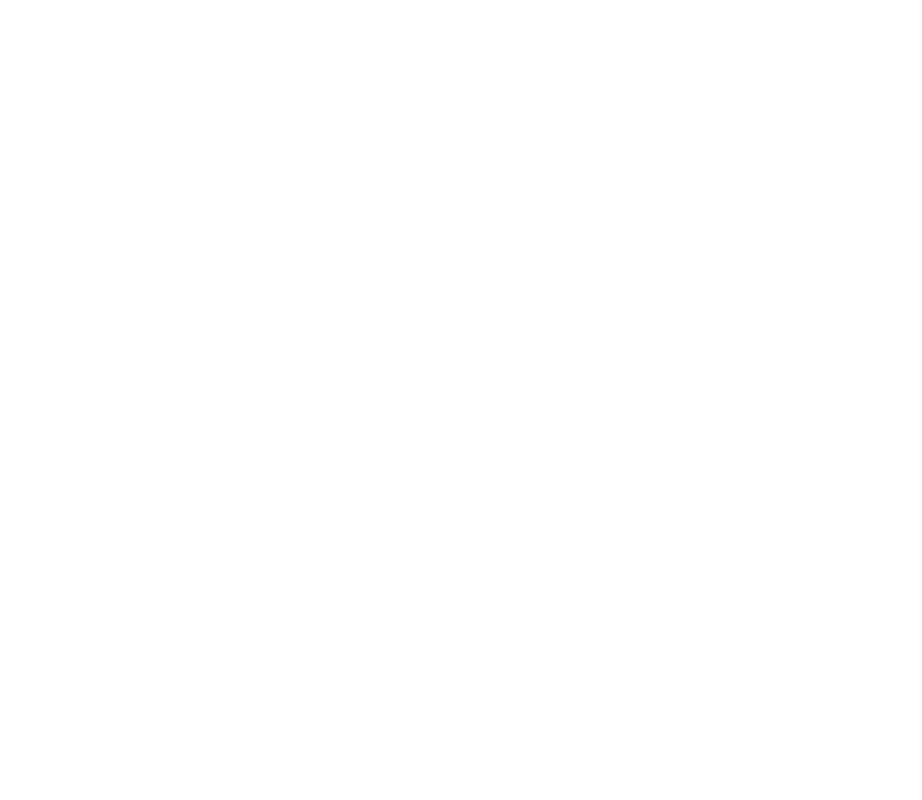
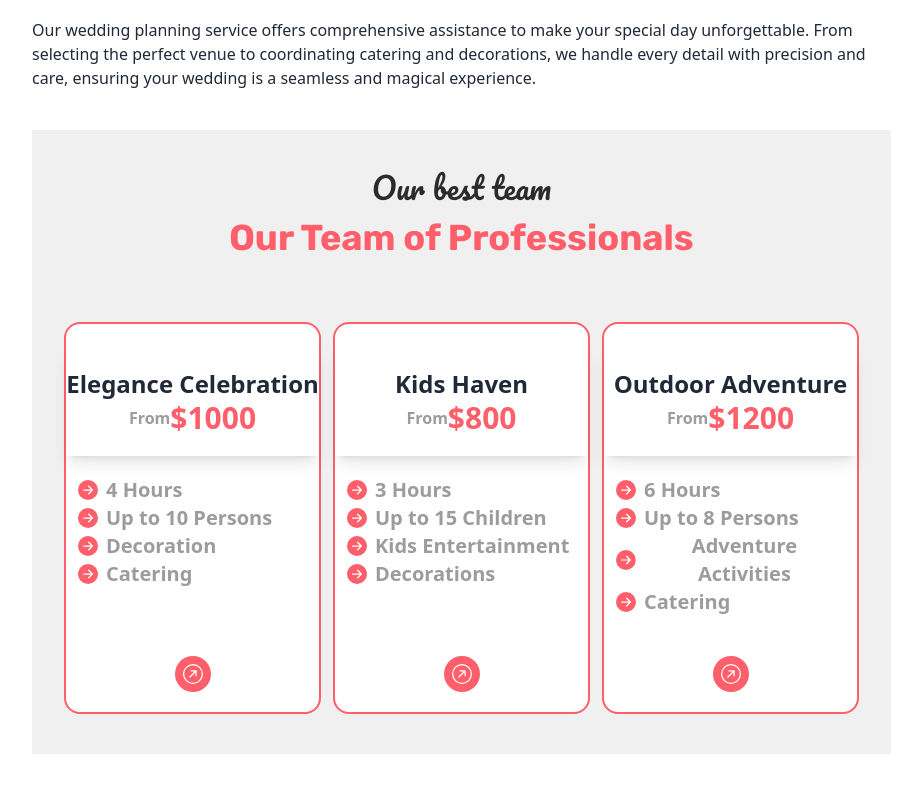
Before and after one commit to CodeWithRashed/event-pros, a React (Vite) app: page /services/1 in a window 1280 px wide. Shown: the part 700-1500 px from the top of the page, without its empty margins (325-1247 px from the left). Before the commit the page ends 800 px from the top, so only its background shows below. Built offline with nearby package versions, Linux system fonts and the light colour scheme; no server answers.

Commit message:
single service page design complete

```diff
--- a/package.json
+++ b/package.json
@@ -15,6 +15,7 @@
     "match-sorter": "^6.3.1",
     "react": "^18.2.0",
     "react-dom": "^18.2.0",
+    "react-icons": "^4.11.0",
     "react-router-dom": "^6.16.0",
     "sort-by": "^0.0.2",
     "swiper": "^10.3.1"
--- a/src/Components/ServiceSection/ServiceCard.jsx
+++ b/src/Components/ServiceSection/ServiceCard.jsx
@@ -2,7 +2,8 @@
 import { SubButton } from "../Buttons/Buttons";
 
 const ServiceCard = ({ service }) => {
-  const {id, name, image, price, short_description } = service;
+  const {id, name, image, short_description, } = service;
+
 
   return (
     <div className="bg-[#fff] max-h-full p-1 rounded-lg hover:shadow-md hover:scale-[103%] transition-all ease-in-out">
@@ -19,7 +20,7 @@
         <div className="flex justify-center">
           <h2 className="translate-y-1">Starting From: </h2>
           <span className="text-color-secondary font-bold text-3xl">
-            { price}
+            {service?.packages[0].price}
           </span>
         </div>
 
--- a/src/Config/FirebaseConfig.jsx
+++ b/src/Config/FirebaseConfig.jsx
@@ -7,7 +7,7 @@
   projectId: import.meta.env.VITE_apiKey,
   storageBucket: import.meta.env.VITE_apiKey,
   messagingSenderId: import.meta.env.VITE_apiKey,
-  appId: import.meta.env.VITE_apiKey
+  appId: import.meta.env.VITE_apiKey,
 };
 
 // Initialize Firebase
--- a/src/Pages/SingleServicePage.jsx
+++ b/src/Pages/SingleServicePage.jsx
@@ -1,28 +1,78 @@
-import { useEffect, useState } from "react"
-import { useParams } from "react-router-dom"
-import { fetchData } from "../Hooks/fetchData"
+import { useEffect, useState } from "react";
+import { useParams } from "react-router-dom";
+import { fetchData } from "../Hooks/fetchData";
+import SectionTitle from "../Components/Title/SectionTitle";
+import { BsArrowUpRightCircle, BsFillArrowRightCircleFill } from "react-icons/bs";
 
 const SingleServicePage = () => {
-  const [mainData, setMainData] = useState([])
+  const [mainData, setMainData] = useState([]);
 
-  let id = useParams()
+  let id = useParams();
 
-  useEffect(()=>{
+  useEffect(() => {
     fetchData()
-    .then(data => setMainData(data.services))
-    .catch(error => console.log(error))
-  }, [])
+      .then((data) => setMainData(data.services))
+      .catch((error) => console.log(error));
+  }, []);
 
-
-  const filteredData = mainData.filter((singleData) => singleData.id == id.id);-
-  console.log(filteredData)
+  const filteredData = mainData.filter((singleData) => singleData.id == id.id);
+  console.log(filteredData[0]?.packages);
 
   return (
+    <div className="p-[5%] grid grid-cols-4 gap-5">
+      <div className="people-container">
+        <div className="people text-center font-bold mb-5">
+          People Who can help you with your {filteredData[0]?.name}
+        </div>
+      </div>
+      <div className="text-container col-span-3">
+        <div className="image">
+          <img
+            className="w-full h-[60vh] object-cover"
+            src={filteredData[0]?.image}
+          />
+        </div>
+        <h1 className="text-xl font-bold my-5">{filteredData[0]?.name}</h1>
+        <p>{filteredData[0]?.paragraph}</p>
+        <div className="packages my-10 bg-color-sub/[.15] py-10">
+          <SectionTitle></SectionTitle>
+          <div className="package-card-container grid grid-cols-3 gap-3 px-8 ">
+            {filteredData[0]?.packages.map((singlePackage, index) => (
+              <div className="cards" key={index}>
+                <div className="card pt-6 text-center border-2 border-color-secondary bg-[#FFF] ">
+                  <div className="card-header shadow-lg py-5">
+                    <h1 className="text-2xl font-bold">{singlePackage.name}</h1>
+                    <div className="flex justify-center items-center font-bold text-color-sub">
+                      <p>From</p>
+                      <p className="text-3xl text-color-secondary font-bold">
+                        {singlePackage.price}
+                      </p>
+                    </div>
+                  </div>
+                  <div className="card-footer h-64 py-5 flex justify-between flex-col">
+                    <div className=" px-3">
+                      <p className="font-bold text-color-sub text-xl flex gap-2 items-center"><BsFillArrowRightCircleFill className="text-color-secondary" />{singlePackage.duration}</p>
+                      <p className="font-bold text-color-sub text-xl flex gap-2 items-center"><BsFillArrowRightCircleFill className="text-color-secondary" />{singlePackage.capacity}</p>
+                      <ul className="font-bold text-color-sub text-xl ">{
+                        singlePackage.services_included.map((item, index) => (
+                          <li className="flex items-center gap-2" key={index}><BsFillArrowRightCircleFill className="text-color-secondary" />{item}</li>
+                        ))
+                      }</ul>
+                    </div>
+                    <div className="cta ">
+                      <button className="bg-color-secondary inline-block p-2 rounded-full text-[#FFF] text-xl">
+                        <BsArrowUpRightCircle></BsArrowUpRightCircle>
+                      </button>
+                    </div>
+                  </div>
+                </div>
+              </div>
+            ))}
+          </div>
+        </div>
+      </div>
+    </div>
+  );
+};
 
-    <div>
-      Hello {filteredData[0]?.name}
-    </div>
-  )
-}
-
-export default SingleServicePage
+export default SingleServicePage;
--- a/src/assets/data.json
+++ b/src/assets/data.json
@@ -3,51 +3,182 @@
     {
       "id": 1,
       "name": "Wedding Planning",
+      "short_description": "Comprehensive wedding planning service.",
+      "paragraph": "Our wedding planning service offers comprehensive assistance to make your special day unforgettable. From selecting the perfect venue to coordinating catering and decorations, we handle every detail with precision and care, ensuring your wedding is a seamless and magical experience.",
       "image": "https://partymaker.ancorathemes.com/wp-content/uploads/2017/10/service-2-1170x658.jpg",
+      "packages": [
+        {
+          "name": "Elegance Celebration",
           "price": "$1000",
-      "short_description": "Comprehensive wedding planning service.",
-      "paragraph": "Our wedding planning service offers comprehensive assistance to make your special day unforgettable. From selecting the perfect venue to coordinating catering and decorations, we handle every detail with precision and care, ensuring your wedding is a seamless and magical experience."
+          "duration": "4 Hours",
+          "capacity": "Up to 10 Persons",
+          "services_included": ["Decoration", "Catering"]
+        },
+        {
+          "name": "Kids Haven",
+          "price": "$800",
+          "duration": "3 Hours",
+          "capacity": "Up to 15 Children",
+          "services_included": ["Kids Entertainment", "Decorations"]
+        },
+        {
+          "name": "Outdoor Adventure",
+          "price": "$1200",
+          "duration": "6 Hours",
+          "capacity": "Up to 8 Persons",
+          "services_included": ["Adventure Activities", "Catering"]
+        }
+      ]
     },
     {
       "id": 2,
       "name": "Birthday Party",
+      "short_description": "Fun and exciting birthday party!",
+      "paragraph": "Get ready for a fun-filled birthday celebration with our entertainment service. We provide exciting games, music, and activities that guarantee a memorable party for you and your guests. Let us bring the joy and excitement to your special day.",
       "image": "https://partymaker.ancorathemes.com/wp-content/uploads/2017/10/service-8-1170x658.jpg",
+      "packages": [
+        {
+          "name": "Elegance Celebration",
           "price": "$250",
-      "short_description": "Fun and exciting birthday party!",
-      "paragraph": "Get ready for a fun-filled birthday celebration with our entertainment service. We provide exciting games, music, and activities that guarantee a memorable party for you and your guests. Let us bring the joy and excitement to your special day."
+          "duration": "4 Hours",
+          "capacity": "Up to 10 Persons",
+          "services_included": ["Decoration", "Catering"]
+        },
+        {
+          "name": "Kids Haven",
+          "price": "$200",
+          "duration": "3 Hours",
+          "capacity": "Up to 15 Children",
+          "services_included": ["Kids Entertainment", "Decorations"]
+        },
+        {
+          "name": "Outdoor Adventure",
+          "price": "$300",
+          "duration": "5 Hours",
+          "capacity": "Up to 8 Persons",
+          "services_included": ["Adventure Activities", "Catering"]
+        }
+      ]
     },
     {
       "id": 3,
       "name": "Anniversary Dinner",
+      "short_description": "Romantic anniversary dinner for two.",
+      "paragraph": "Celebrate your love with a romantic anniversary dinner for two. Our service sets the stage for an intimate evening at a top-notch restaurant, where you can savor delicious cuisine and create cherished memories with your significant other.",
       "image": "https://thekitchencommunity.org/wp-content/uploads/2021/09/shutterstock_1010722123-romantic.jpg",
+      "packages": [
+        {
+          "name": "Romantic Dinner for Two",
           "price": "$150",
-      "short_description": "Romantic anniversary dinner for two.",
-      "paragraph": "Celebrate your love with a romantic anniversary dinner for two. Our service sets the stage for an intimate evening at a top-notch restaurant, where you can savor delicious cuisine and create cherished memories with your significant other."
+          "duration": "2 Hours",
+          "capacity": "2 Persons",
+          "services_included": ["Dinner Setting", "Gourmet Cuisine"]
+        },
+        {
+          "name": "Classic Anniversary",
+          "price": "$200",
+          "duration": "3 Hours",
+          "capacity": "Up to 6 Guests",
+          "services_included": ["Romantic Decorations", "Special Menu"]
+        },
+        {
+          "name": "Anniversary Extravaganza",
+          "price": "$350",
+          "duration": "4 Hours",
+          "capacity": "Up to 10 Guests",
+          "services_included": "Grand Decorations, Live Music, Fine Dining"
+        }
+      ]
     },
     {
       "id": 4,
       "name": "Engagement Party",
+      "short_description": "Elegant decorations for your engagement.",
+      "paragraph": "Make your engagement party truly special with our elegant decorations. We transform your venue into a beautiful and enchanting space, adding a touch of sophistication to your celebration. Let us enhance the ambiance of your engagement party.",
       "image": "https://partymaker.ancorathemes.com/wp-content/uploads/2017/10/service-3-1170x658.jpg",
+      "packages": [
+        {
+          "name": "Elegant Engagement",
           "price": "$300",
-      "short_description": "Elegant decorations for your engagement.",
-      "paragraph": "Make your engagement party truly special with our elegant decorations. We transform your venue into a beautiful and enchanting space, adding a touch of sophistication to your celebration. Let us enhance the ambiance of your engagement party."
+          "duration": "3 Hours",
+          "capacity": "Up to 20 Guests",
+          "services_included": ["Elegant Decorations", "Catering"]
+        },
+        {
+          "name": "Chic Celebration",
+          "price": "$250",
+          "duration": "3 Hours",
+          "capacity": "Up to 15 Guests",
+          "services_included": ["Stylish Decorations", "Food and Drinks"]
+        },
+        {
+          "name": "Engagement Bliss",
+          "price": "$400",
+          "duration": "4 Hours",
+          "capacity": "Up to 25 Guests",
+          "services_included": ["Luxury Decorations", "Entertainment, Fine Dining"]
+        }
+      ]
     },
     {
       "id": 5,
       "name": "Retirement Celebration",
+      "short_description": "Retirement party planning service.",
+      "paragraph": "After a long and successful career, it's time to retire in style. Our retirement party planning service ensures your retirement celebration is a reflection of your achievements. We take care of all the details, so you can enjoy this momentous occasion with friends and family.",
       "image": "https://partytimerental.com/wp-content/uploads/2019/02/19-03-12-Retirement-Party.jpg",
+      "packages": [
+        {
+          "name": "Retirement Extravaganza",
           "price": "$500",
-      "short_description": "Retirement party planning service.",
-      "paragraph": "After a long and successful career, it's time to retire in style. Our retirement party planning service ensures your retirement celebration is a reflection of your achievements. We take care of all the details, so you can enjoy this momentous occasion with friends and family."
+          "duration": "5 Hours",
+          "capacity": "Up to 50 Guests",
+          "services_included": ["Decorations", "Catering", "Entertainment"]
+        },
+        {
+          "name": "Classic Retirement",
+          "price": "$350",
+          "duration": "4 Hours",
+          "capacity": "Up to 40 Guests",
+          "services_included": ["Elegant Decorations", "Food and Drinks"]
+        },
+        {
+          "name": "Retirement Fun Day",
+          "price": "$600",
+          "duration": "6 Hours",
+          "capacity": "Up to 60 Guests",
+          "services_included": ["Fun Activities", "BBQ Catering"]
+        }
+      ]
     },
     {
       "id": 6,
-      "name": "Baby Shower Coordination",
+      "name": "Shower Coordination",
+      "short_description": "Coordinate a joyful baby shower.",
+      "paragraph": "Expecting a new addition to the family? Leave the planning to us! Our baby shower coordination service ensures a joyful and stress-free event for parents-to-be. We handle the logistics, so you can focus on celebrating the upcoming arrival of your little one.",
       "image": "https://www.baby-chick.com/wp-content/uploads/2022/09/Shot-of-a-pregnant-mother-to-be-receiving-gifts-from-her-friends-at-her-baby-shower-1330911140_2134x1408-1024x676.jpeg",
+      "packages": [
+        {
+          "name": "Joyful Baby Shower",
           "price": "$200",
-      "short_description": "Coordinate a joyful baby shower.",
-      "paragraph": "Expecting a new addition to the family? Leave the planning to us! Our baby shower coordination service ensures a joyful and stress-free event for parents-to-be. We handle the logistics, so you can focus on celebrating the upcoming arrival of your little one."
-
+          "duration": "3 Hours",
+          "capacity": "Up to 20 Guests",
+          "services_included": ["Shower Decorations", "Games", "Catering"]
+        },
+        {
+          "name": "Sweet Expectations",
+          "price": "$150",
+          "duration": "2 Hours",
+          "capacity": "Up to 15 Guests",
+          "services_included": ["Cute Decorations", "Dessert Bar"]
+        },
+        {
+          "name": "Baby Bump Bash",
+          "price": "$250",
+          "duration": "4 Hours",
+          "capacity": "Up to 25 Guests",
+          "services_included": ["Themed Decorations", "Entertainment", "Snacks"]
         }
       ]
     }
+  ]
+}
```
Also changed, not shown: 1 other file (tests, documents, lock files or other folders). Lines whose indentation alone changed are shown as unchanged.
